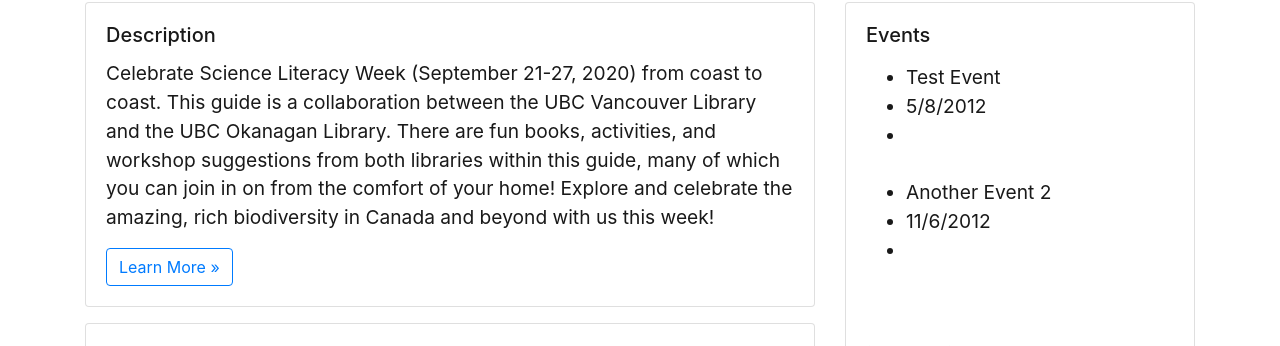
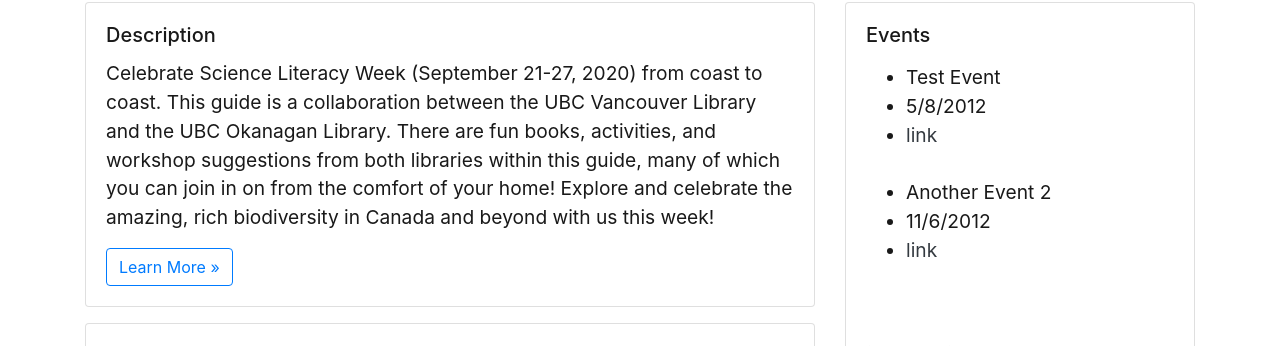
Before and after one commit to Woodward-Library/collectionBuilderExample, a Jekyll site: the page built from index.md, in a window 1280 px wide. Shown: the part 241-587 px from the top of the page. Built offline with Jekyll 4.4.1, drawn with Linux system fonts in a browser that asks for light colours.

Commit message:
Update events.html

```diff
--- a/_includes/index/events.html
+++ b/_includes/index/events.html
@@ -23,7 +23,7 @@
                     {% for item in eventTitle %}
                     <li>{{eventTitle[forloop.index0]}}</li>
                     <li>{{eventDate[forloop.index0]}}</li>
-                    <li>{{itemLink[forloop.index0]}}</li>
+                    <li> <a class="text-dark" href="{{ 'link' | prepend: '/events.html#' | relative_url }}">link </a></li>
                     <br>
                      {% endfor %}
                   </ul>
```
